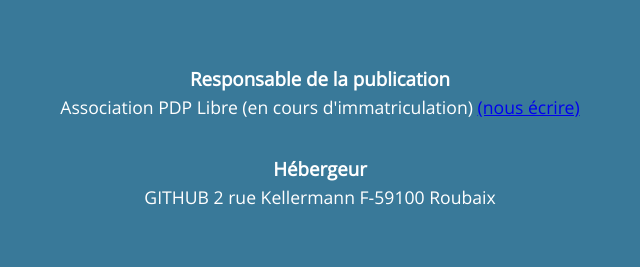
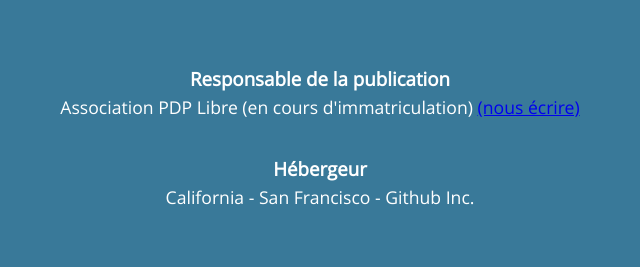
Before and after one commit to PDP-Libre/pdplibre.org, a website: page docs/mentions.html in a window 1280 px wide. Shown: the top 267 px of the page, 320-960 px from the left. Drawn offline with Linux system fonts and the light colour scheme.

Commit message:
Update mentions.html
adresse github ...

```diff
--- a/docs/mentions.html
+++ b/docs/mentions.html
@@ -322,7 +322,7 @@
 <h3>Responsable de la publication</h3>
 <p>Association PDP Libre (en cours d'immatriculation) <a href="https://framaforms.org/contacter-pdplibre-1742742972" target="_blank">(nous écrire)</a></p>
 	<h3>Hébergeur</h3>
-<p>GITHUB 2 rue Kellermann F-59100 Roubaix </p>
+<p>California - San Francisco - Github Inc.</p>
 <br>
 <h3>Données de connexion</h3>
 <p>Comme<a href="https://www.legifrance.gouv.fr/eli/decret/2006/3/24/JUSD0630025D/jo/article_1" target="_blank" rel="noopener noreferrer"> la loi </a>l’impose, l’hébergeur conserve les données de connexion aux sites hébergés 12 mois.
```
